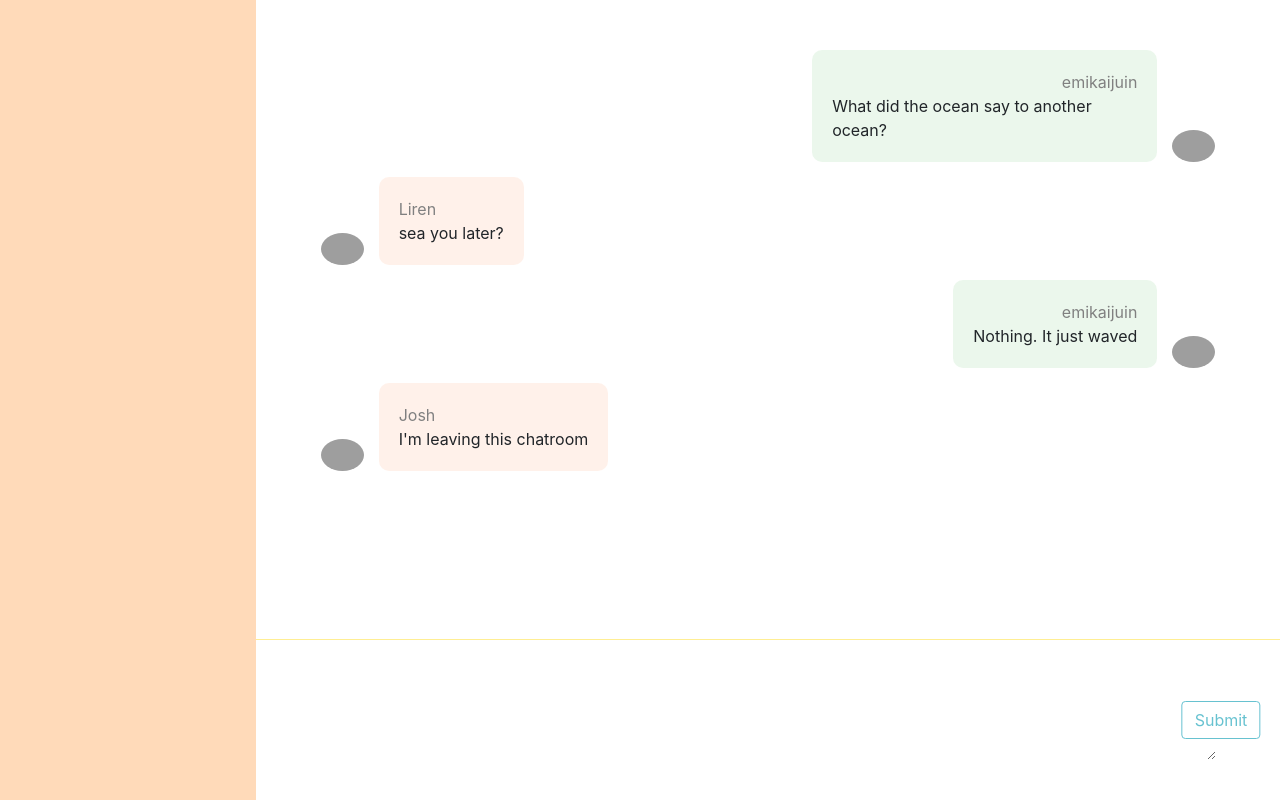
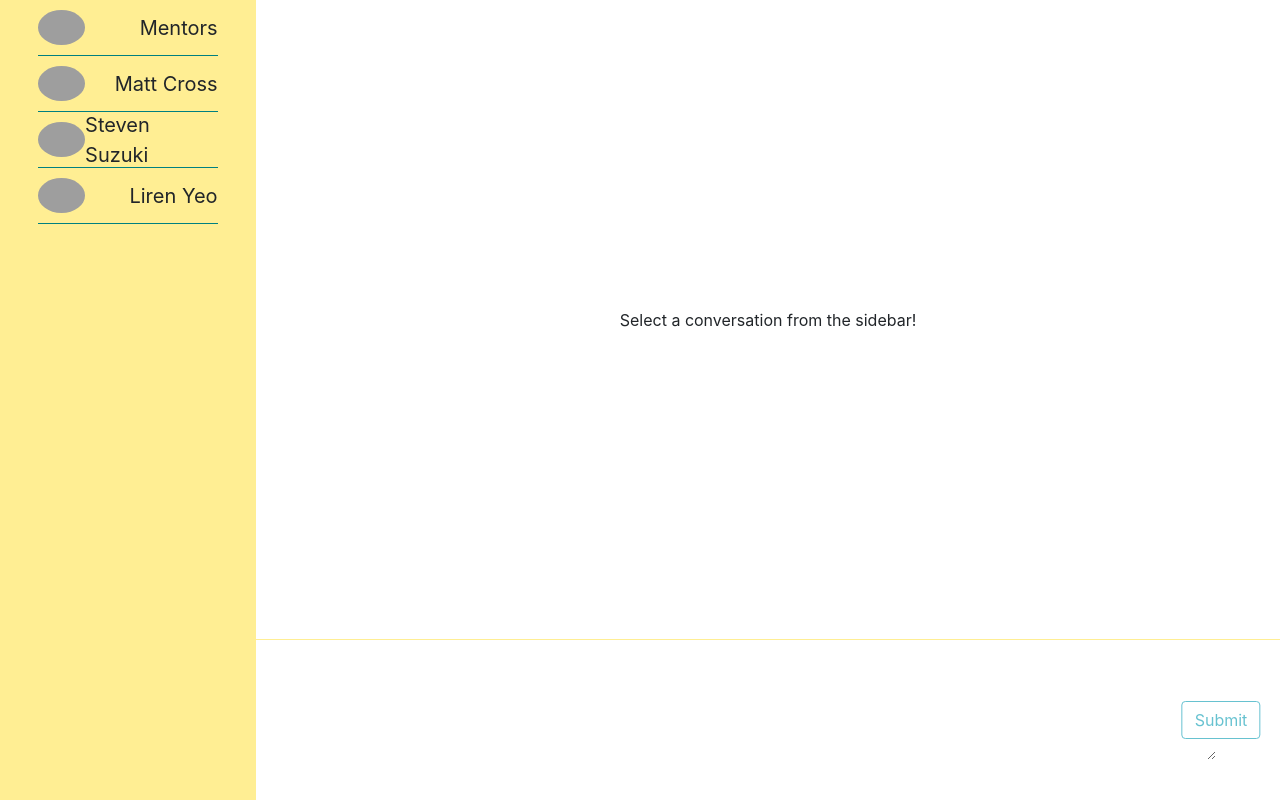
Before and after one commit to emikaijuin/react-chat-room, a React (Create React App) app: page / in a window 1280 px wide. Built offline with nearby package versions, Linux system fonts and the light colour scheme; grey boxes are pictures that could not be loaded.

Commit message:
sidebar shows all user conversations and user can switch between conversations

```diff
--- a/src/App.css
+++ b/src/App.css
@@ -10,10 +10,14 @@ body {
 }
 /* Conversations Container */
 .conversations-container {
-  background-color: peachpuff;
+  background-color: #FFEE93;
   height: 100%;
   width: 20%;
 }
+  /* Conversation */
+  .conversation:hover{
+    cursor: pointer;
+  }
 /* Messages Container */
 .messages-container {
   height: 100%;
@@ -23,13 +27,9 @@ body {
   .messages-content {
     width: 100%;
     height: 80%;
-    border-bottom: 1px solid #FFEE93;
+    border-bottom: 1.25px solid #FFEE93;
     overflow-y: auto;
-  }
-
-  /* Message Form  */
-  .message-form {
-    background-color: cornsilk;
+    position: relative;
   }
 
 
--- /dev/null
+++ b/src/components/Conversation.js
@@ -0,0 +1,38 @@
+import React from "react"
+
+const Conversation = props => (
+  <li
+    className = "conversation"
+    style = {{
+      listStyleType: "none",
+      width: "100%",
+      boxSizing: "border-box",
+      height: "7vh",
+      display: "flex",
+      alignItems: "center",
+      justifyContent: "space-between",
+      padding: "10px 0",
+      fontSize: "1.25rem",
+      borderBottom: "1px solid teal"
+    }}
+    onClick = { props.selectActiveConversation }
+  >
+    <img
+      src = {`https://api.adorable.io/avatars/112/${props.conversation.participants}.png`}
+      style = {{
+        height: "100%",
+        borderRadius: "100%"
+      }}
+    />
+    <div className = "conversation-name"
+      style = {{
+        padding: "10px 0"
+      }}
+      id = {props.conversation.id}
+    >
+      { props.conversation.name ? props.conversation.name : props.conversation.participants.join(" & ") }
+    </div>
+  </li>
+)
+
+export default Conversation
--- a/src/containers/Conversations.js
+++ b/src/containers/Conversations.js
@@ -1,11 +1,32 @@
 import React, {Component} from "react";
+import Conversation from "../components/Conversation"
 
 class Conversations extends Component {
-  state = {}
+  state = {
+    activeConversationId: null
+  }
 
   render() {
     return (
-      <div>
+      <div style = {{
+        display: "flex",
+        flexWrap: "wrap",
+        alignContent: "center"
+      }} >
+        <ul style = {{
+          width: "70%",
+          paddingLeft: "0",
+          margin: "auto"
+        }}>
+          {
+            this.props.conversations.map(conversation => (
+              <Conversation
+                conversation = { conversation }
+                selectActiveConversation = { this.props.selectActiveConversation }
+              />
+            ))
+          }
+        </ul>
       </div>
     )
   }
--- a/src/containers/Messages.js
+++ b/src/containers/Messages.js
@@ -55,6 +55,17 @@ class Messages extends Component {
     ))
   }
 
+  returnSelectMessagePrompt = () => (
+    <div style={{
+      position: "absolute",
+      top: "50%",
+      left: "50%",
+      transform: "translate(-50%,-50%)"
+    }}>
+      Select a conversation from the sidebar!
+    </div>
+  )
+
   render() {
     return (
       <div
@@ -64,7 +75,7 @@ class Messages extends Component {
         }}
       >
         <div>
-          { this.returnMessages() }
+          { this.props.conversationId ? this.returnMessages() : this.returnSelectMessagePrompt() }
         </div>
         <div style={{ float:"left", clear: "both" }}
              ref={(el) => { this.messagesEnd = el; }}>
--- a/src/pages/ChatRoom.js
+++ b/src/pages/ChatRoom.js
@@ -5,13 +5,62 @@ import Conversations from "../containers/Conversations"
 
 class ChatRoom extends Component {
   state = {
-    messages: [
-      {username: 'emikaijuin', content: 'What did the ocean say to another ocean?', timestamp: 1544532325758},
-      {username: 'Liren', content: 'sea you later?', timestamp: 1544532341078},
-      {username: 'emikaijuin', content: 'Nothing. It just waved', timestamp: 1544532347412},
-      {username: 'Josh', content: "I'm leaving this chatroom", timestamp: 1544532402998},
-    ],
-    conversationId: 0
+    messages: [],
+    activeConversationId: null
+  }
+
+  getConversationMessages(conversationId) { // temporary until plugged into server back-end
+    return {
+      1: [
+        {username: 'emikaijuin', content: 'What did the ocean say to another ocean?', timestamp: 1544532325758},
+        {username: 'Liren', content: 'sea you later?', timestamp: 1544532341078},
+        {username: 'emikaijuin', content: 'Nothing. It just waved', timestamp: 1544532347412},
+        {username: 'Josh', content: "I'm leaving this chatroom", timestamp: 1544532402998},
+      ],
+      2: [
+        {username: "Matt Cross", content: "this is a message", timestamp: 154829384718},
+        {username: "emikaijuin", content: "this is a message", timestamp: 154829384718},
+        {username: "Matt Cross", content: "this is a message", timestamp: 154829384718},
+        {username: "emikaijuin", content: "this is a message", timestamp: 154829384718}
+      ],
+      3: [
+        {username: "Steven Suzuki", content: "this is a message", timestamp: 154829384718},
+        {username: "emikaijuin", content: "this is a message!!!!", timestamp: 154829384718},
+        {username: "Steven Suzuki", content: "this is a message", timestamp: 154829384718},
+        {username: "emikaijuin", content: "this is a messaadsflkajsdf;lkajsdfge", timestamp: 154829384718}
+      ],
+      4: [
+        {username: "Liren Yeo", content: "this is a mesheyyyyysage", timestamp: 154829384718},
+        {username: "emikaijuin", content: "this is a message", timestamp: 154829384718},
+        {username: "Liren Yeo", content: "this is a meOMGHEYssage", timestamp: 154829384718},
+        {username: "emikaijuin", content: "this is a message", timestamp: 154829384718}
+      ]
+    }[conversationId]
+  }
+
+  getUserConversations(){ // temporary until plugged into back-end server
+    return [
+      {
+        id: 1,
+        participants: ["Josh Teng", "Liren Yeo", "Edwin Capel", "Nicholas Ong"],
+        name: "Mentors"
+      },
+      {
+        id: 2,
+        participants: ["Matt Cross"],
+        name: ""
+      },
+      {
+        id: 3,
+        participants: ["Steven Suzuki"],
+        name: ""
+      },
+      {
+        id: 4,
+        participants: ["Liren Yeo"],
+        name: ""
+      },
+    ]
   }
 
   appendMessage = message => {
@@ -20,10 +69,12 @@ class ChatRoom extends Component {
     this.setState({ messages: messages })
   }
 
-  selectActiveConversation = conversationId => {
-    this.setState({activeConversation: conversationId})
+  selectActiveConversation = event => {
+    this.setState({
+      activeConversationId: event.target.id,
+      messages: this.getConversationMessages(event.target.id)
+    })
   }
-
 
   render() {
     return (
@@ -31,12 +82,15 @@ class ChatRoom extends Component {
         <div className="conversations-container">
           <Conversations
             selectActiveConversation = { this.selectActiveConversation }
+            conversations = { this.getUserConversations() }
+
           />
         </div>
         <div className="messages-container">
           <div className="messages-content">
             <Messages
               messages = {this.state.messages}
+              conversationId = {this.state.activeConversationId}
             />
           </div>
           <div className="message-form">
```
